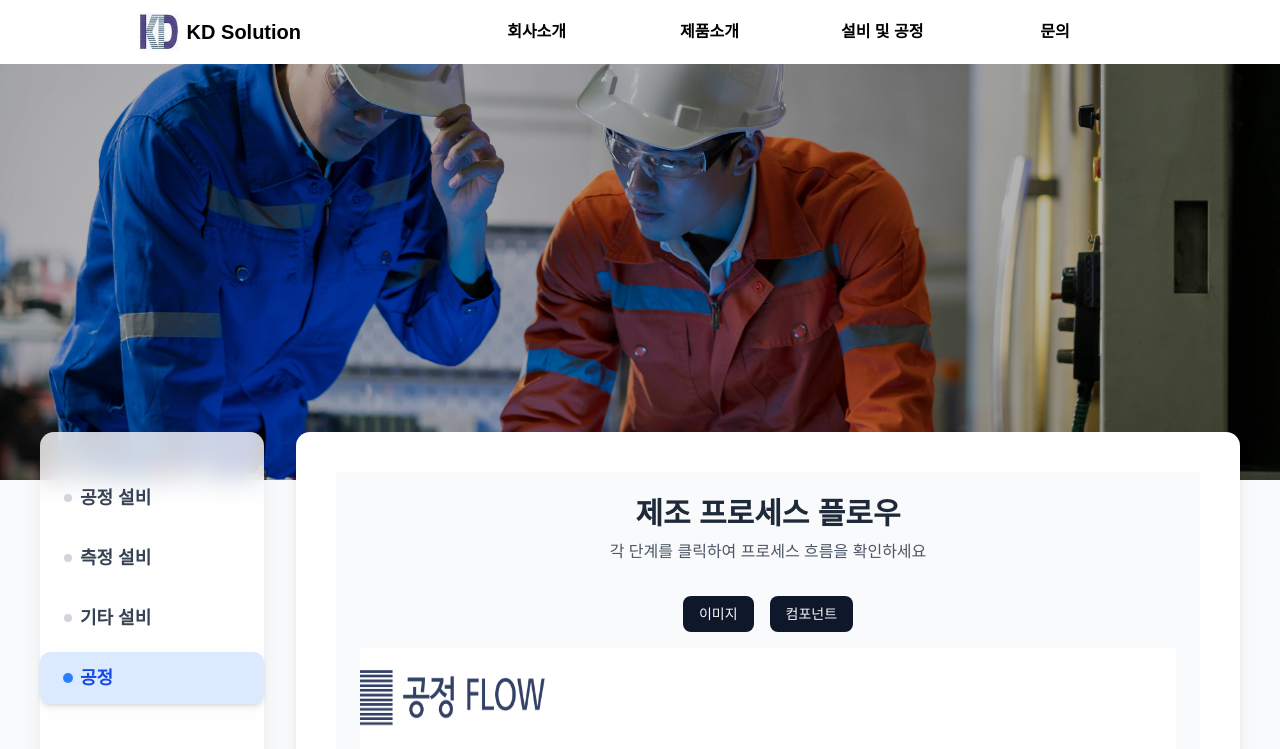
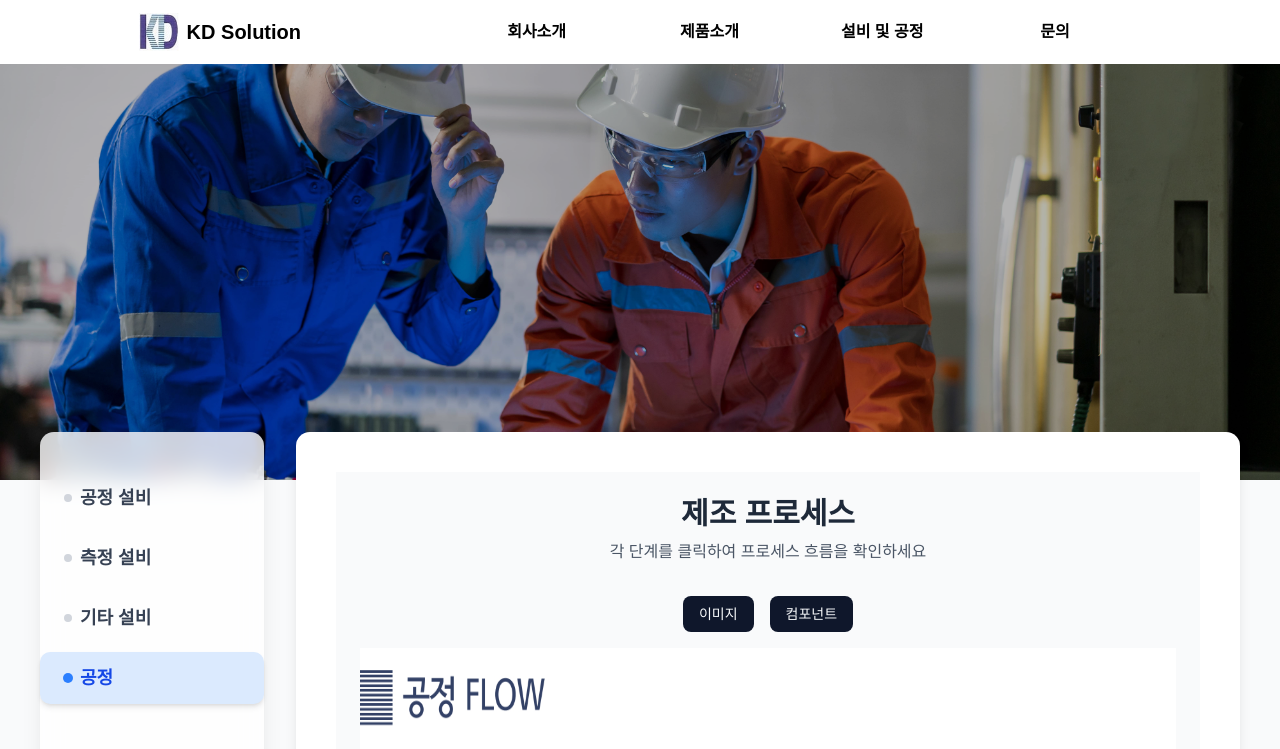
Before and after one commit to kdsolution3744/kdsolution-web, a Next.js app: page /facilities/process in a window 1280 px wide. Shown: the top 749 px of the page. Built offline with nearby package versions, Linux system fonts and the light colour scheme; a web font is replaced by a local one.

Commit message:
chore : 제조 프로세스 플로우 -> 제조 프로세스

```diff
--- a/src/app/facilities/process/page.tsx
+++ b/src/app/facilities/process/page.tsx
@@ -186,7 +186,7 @@ export default function ProcessPage() {
       <div className="max-w-6xl mx-auto">
         <div className="text-center mb-8">
           <h1 className="text-3xl font-bold text-gray-800 mb-2">
-            제조 프로세스 플로우
+            제조 프로세스
           </h1>
           <p className="text-gray-600">
             각 단계를 클릭하여 프로세스 흐름을 확인하세요
```
